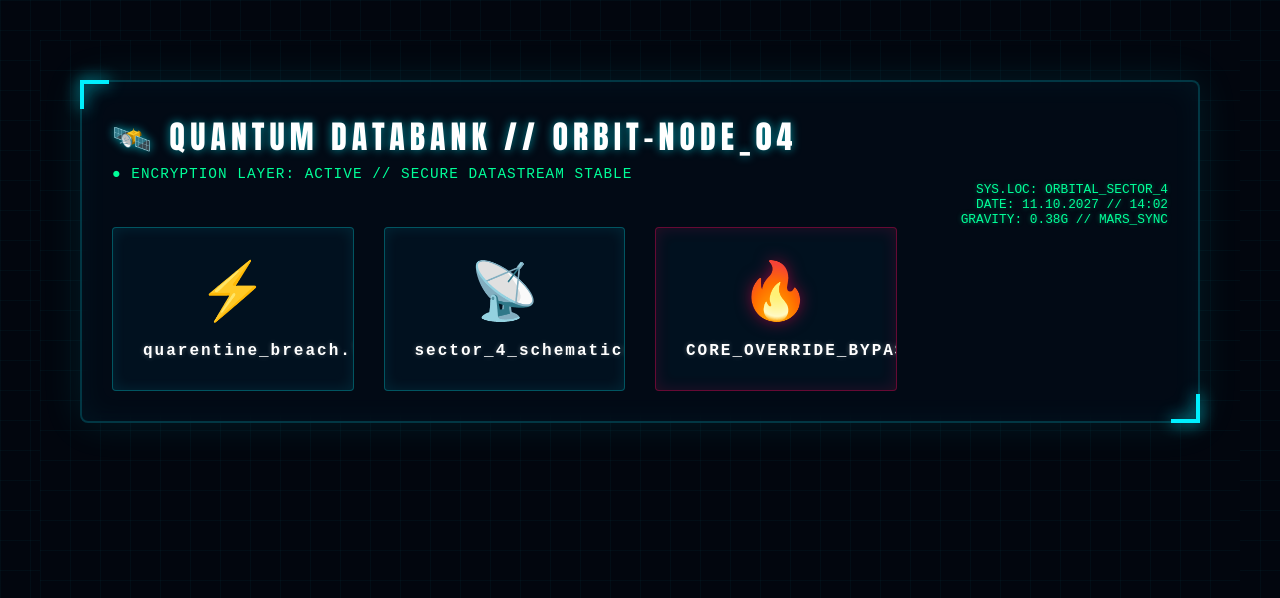
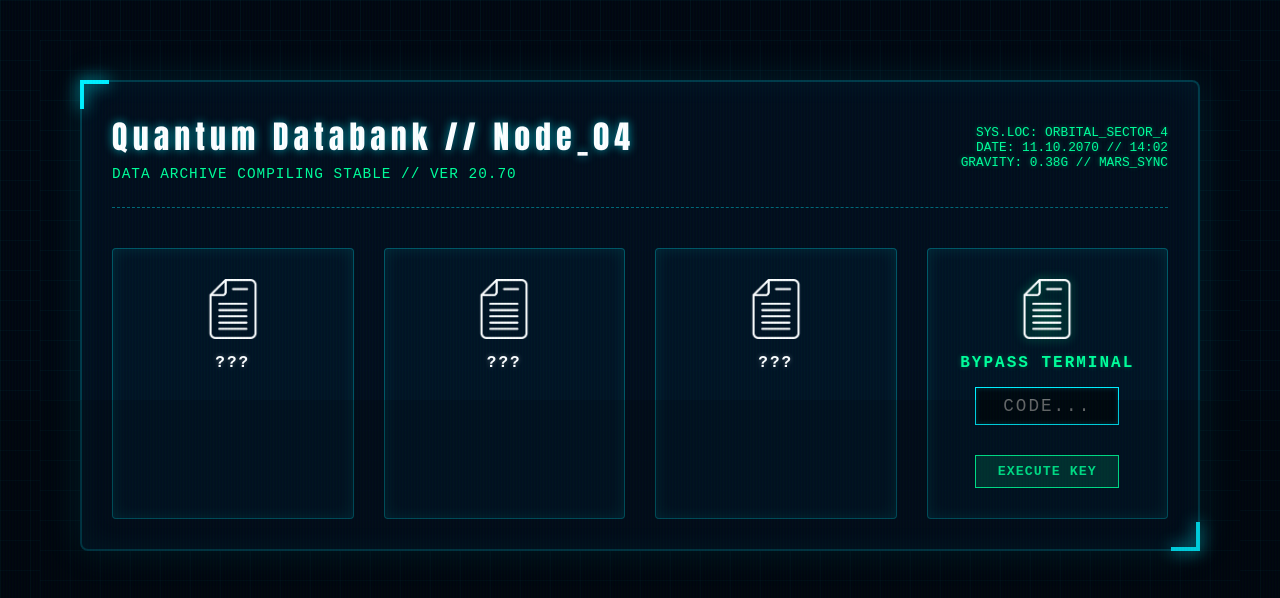
Before and after one commit to emilybtw/escape-room-interface, a website: page archive.html in a window 1280 px wide. Drawn offline with Linux system fonts and the light colour scheme.

Commit message:
Archive Terminal Update

```diff
--- a/archive.html
+++ b/archive.html
@@ -1,6 +1,5 @@
 <!DOCTYPE html>
-<html lang="en">
-<head>
+<html land="en">
     <meta charset="UTF-8">
     <meta name="viewport" content="width=device-width, initial-scale=1.0">
     <title>Deep Space Archive Terminal // 2070</title>
@@ -24,18 +23,16 @@
             display: block;
             position: fixed;
             top: 0; left: 0; bottom: 0; right: 0;
-            background: linear-gradient(rgba(18, 16, 16, 0) 50%, rgba(0, 0, 0, 0.15) 50%)
-                        linear-gradient(90deg, rgba(0, 240, 255, 0.03), rgba(0, 255, 20, 0.02), rgba(0, 0, 255, 0.04));
+            background: linear-gradient(rgba(18, 16, 16, 0) 50%, rgba(0, 0, 0, 0.15) 50%),
+                        linear-gradient(90deg, rgba(0, 240, 255, 0.03), rgba(0, 255, 150, 0.01), rgba(0, 0, 255, 0.04));
             z-index: 999;
-            background-size: 100% 3px, 4px 100%;
+            background-size: 100%, 3px, 4px, 100%;
             pointer-events: none;
-            animation: holoGlow 6s infinite linear;
         }
 
         .terminal-container {
             border: 2px solid rgba(0, 240, 255, 0.2);
-            background: rgba(4, 14, 28, 0.6);
-            backdrop-filter:  blur(10px);
+            background: rgba(4, 14, 28, 0.95);
             padding: 30px;
             box-shadow: 0 0 40px rgba(0, 240, 255, 0.1), inset 0 0 30px rgba(0, 240, 255, 0.05);
             border-radius: 8px;
@@ -54,7 +51,7 @@
 
         .terminal-header {
             border-bottom: 1px dashed rgba(0, 240, 255, 0.4);
-            padding-bottom: 20px;
+            padding-bottom: 25px;
             margin-bottom: 40px;
             display: flex;
             justify-content: space-between;
@@ -68,7 +65,6 @@
             font-family: 'Impact', sans-serif;
             letter-spacing: 5px;
             text-shadow: 0 0 10px rgba(0, 240, 255, 0.6);
-            text-transform: uppercase;
         }
 
         .system-specs {
@@ -84,43 +80,24 @@
             gap: 30px;
         }
 
-        .file-card {
-            background-color: rgba(0, 40, 60, 0.25);
-            border: 1px solid rgba(0, 240, 255, 0.3);
-            border-radius: 4px;
-            padding: 30px;
-            text-align: center;
-            cursor: relative;
-            overflow: hidden;
-            transition: all 0.3s cubic-bezier(0.19, 1, 0.22, 1);
-            box-shadow: inset 0 0 15px rgba(0, 240, 255, 0.1);
+        .file-grid .file-card, .file-grid .input-card {
+            background: rgba(0, 40, 60, 0.25) !important;
+            border: 1px solid rgba(0, 240, 255, 0.3) !important;
+            border-radius: 4px !important;
+            padding: 30px !important;
+            text-align: center !important;
+            position: relative !important;
+            box-shadow: inset 0 0 15px rgba(0, 250, 255, 0.1) !important;
         }
 
-        .file-card:hover {
-            border-color: #00f0ff;
-            background: rgba(0, 40, 60, 0.45);
-            box-shadow: 0 0 25pc rgba(0, 240, 255, 0.5), inset 0 0 20px rgba(0, 240, 255, 0.3);
-            transform: translateY(-5px) scale(1.02);
-        }
+        .file-grid .file-card { cursor: pointer; }
 
-        .file-card::before {
-            content: ''; position: absolute; top: 0; left: 0; width: 100%; height: 100%;
-            background: linear-gradient(transparent 50%, rgba(0, 240, 255, 0.1) 50%);
-            background-size: 100% 4px; opacity: 0; transition: opacity 0.3s;
-        }
-
-        .file-card:hover::before { opacity: 1; }
-
-        .file-icon {
-            font-size: 3.5rem;
-            margin-bottom: 15px;
+        .file-grid .file-icon, .file-grid .input-icon {
+            width: 60px;
+            height: 60px;
+            object-fit: contain;
+            margin: 0 auto 15px auto;
             display: block;
-            filter: drop-shadow(0 0 8px rgba (0, 240, 255, 0.6));
-            transition: transform 0.3s;
-        }
-
-        .file-card:hover .file-icon {
-            transform: rotate(5deg) scale(1.1);
         }
 
         .file-name {
@@ -128,19 +105,56 @@
             font-weight: bold;
             font-size: 1rem;
             letter-spacing: 2px;
-            text-shadow: 0 0 5px rgba(255, 255, 255, 0.3);
+            text-shadow: 0 0 5px rgba(255,255,255,0.3);
+            margin-bottom: 15px;
         }
 
-        .file-card.corrupted {
-            border-color: rgba(255, 0, 85, 0.4);
-            box-shadow: inset 0 0 15px rgba(255, 0, 84, 0.15);
+        .input-title {
+            color: #00ff99;
+            font-weight: bold;
+            font-size: 1rem;
+            letter-spacing: 1px;
+            text-shadow: 0 0 5px rgba(0,255,153,0.3);
+            margin-bottom: 15px;
         }
 
-        .file-card.corrupted .file-icon { filter: drop-shadow(0 0 8px rgba(255, 0, 85, 0.5)); }
+        .cyber-input {
+            background: rgba(0, 0, 0, 0.6);
+            border: 1px solid #00f0ff;
+            color: #ffffff;
+            font-family: monospace;
+            font-size: 1.1rem;
+            padding: 8px;
+            width: 80%;
+            text-align: center;
+            letter-spacing: 2px;
+            outline: none;
+            margin-bottom: 15px;
+            box-shadow: inset 0 0 5px rgba(0, 240, 255, 0.2);
+        }
 
-        .file-card.corrupted:hover .file-name {
-            color: #ff0055;
-            text-shadow: 0 0 10px rgba(255, 0, 85, 0.8);
+        .cyber-input:focus {
+            box-shadow: 0 0 12px rgba(0, 240, 255, 0.5);
+            border-color: #ffffff;
+        }
+
+        .cyber-btn {
+            background: rgba(0, 255, 153, 0.15);
+            color: #00ff99;
+            border: 1px solid #00ff99;
+            padding: 8px 20px;
+            font-family: monospace;
+            cursor: pointer;
+            font-weight: bold;
+            width: 88%;
+            letter-spacing: 1px;
+            transition: all 0.2s;
+        }
+
+        .cyber-btn:hover {
+            background: #00ff99;
+            color: #02060e;
+            box-shadow: 0 0 15px #00ff99;
         }
 
         .modal {
@@ -148,29 +162,22 @@
             position: fixed;
             top: 50%; left: 50%;
             transform: translate(-50%, -50%);
-            background: rgba(3, 12, 26, 0.95);
+            background: rgba(3, 12, 26, 0.98);
             border: 2px solid #00f0ff;
-            box-shadow: 0 0 50px rgba(0, 240, 255, 0.4), inset 0 0 30px rgba(0, 240, 255, 0.2);
+            box-shadow: 0 0 50pd rgba(0, 240, 255, 0.4), inset 0 0 30px rgba(0, 240, 255, 0.2);
             padding: 40px;
             border-radius: 6px;
             z-index: 10;
             width: 60%;
-            animation: modalSlide 0.3s cubic-bexier(0.19, 1, 0.22, 1);
         }
 
-        .modal h2 {
-            font-family: 'Impact', sans-serif;
-            letter-spacing: 3px;
-            margin-top: 0;
-            text-shadow: 0 0 10px #00f0ff;
-        }
+        .modal h2 { font-family: 'Impact', sans-serif; letter-spacing: 3px; margin-top: 0; text-shadow: 0 0 10px #00f0ff; }
 
         .modal-overlay {
             display: none;
             position: fixed;
             top: 0; left: 0; width: 100vw; height: 100vh;
-            background: rgba(1, 4, 10, 0.9);
-            backdrop-filter: blue(8px);
+            background: rgba(1, 4, 10, 0.95);
             z-index: 9;
         }
 
@@ -184,72 +191,79 @@
             font-weight: bold;
             letter-spacing: 2px;
             margin-top: 25px;
-            transition: all 0.2s;
             box-shadow: 0 0 10px rgba(0, 240, 255, 0.2);
         }
 
-        .close-btn:hover {
-            background: #00f0ff;
-            color: #02060e;
-            box-shadow: 0 0 20px #00f0ff;
+        .close-btn:hover { background: #00f0ff; color: #02060e; box-shadow: 0 0 20px #00f0ff; }
+
+        .file-grid .file-card {
+            transition: border-color 0.2s, box-shadow 0.2s !important;
         }
 
-        @keyframes holoGlow {
-            0%, 100% {opacity: 0.98; }
-            50% {opacity: 1; }
+        .file-grid .file-card:hover {
+            transform: none !important;
+            border-color: #00f0ff !important;
+            box-shadow: 0 0 25px rgba(0, 240, 255, 0.5), inset 0 0 20px rgba(0, 240, 255, 0.3) !important;
         }
 
-        @keyframes modalSlide {
-            from {transform: translate(-50%, -45%); opacity: 0; }
-            to { transform: translate(-50%, -50%); opacity: 1; }
+        .file-grid .file-icon {
+            transition: transform 0.2s cubic-bezier(0.19, 1, 0.22, 1) !important;
+        }
+
+        .file-grid .file-card:hover .file-icon {
+            transform: translateY(-6px) scale(1.05) !important;
         }
     </style>
 </head>
 
 <body>
     <div class="terminal-container">
-        <div class="termina;-header">
+        <div class="terminal-header">
             <div>
-                <h1>🛰️ Quantum Databank // Orbit-Node_04</h1>
+                <h1>Quantum Databank // Node_04</h1>
                 <p style="margin: 5px 0 0 0; color: #00ff99; font-size: 0.9rem; letter-spacing: 1px;">
-                    ● ENCRYPTION LAYER: ACTIVE // SECURE DATASTREAM STABLE
+                    DATA ARCHIVE COMPILING STABLE // VER 20.70
                 </p>
             </div>
             <div class="system-specs">
                 SYS.LOC: ORBITAL_SECTOR_4<br>
-                DATE: 11.10.2027 // 14:02<br>
+                DATE: 11.10.2070 // 14:02<br>
                 GRAVITY: 0.38G // MARS_SYNC
             </div>
         </div>
 
         <div class="file-grid">
-            <div class="file-card" onclick="openFile('//SECURE LOG: QUARENTINE_BREACH', 'WARNING: Bio-containment assets broke terminal isolation parameters at 0400 hours. Airborne quarentine vectors confirmed traveling into primary ventilation matrices. Fallback life support structural loops failed completely.')">
-                <span class="file-icon">⚡</span>
-                <div class="file-name">quarentine_breach.log</div>
+            <div class="file-card" onclick="openFile('// SECURE LOG: QUARANTINE_BREACH', 'WARNING: Bio-containment assets broke isolation parameters at 0400 hours. Quarantine vectors confirmed traveling into ventilation grids.')">
+                <img src="File-Icon.png" class="file-icon" alt="File Asset">
+                <div class="file-name">???</div>
             </div>
 
-            <div class="file-card" onclick="openFile('// STRUCTURAL GRID: SECTOR_4', 'MAINTENANCE ADVISORY: Main structural tunnels sitting beneath life support nodes retain a localized manual mechanical override bypass panel. Accessing this array avoids secondary main server detection protocols.')">
-                <span class="file-icon">📡</span>
-                <div class="file-name">sector_4_schematics.dat</div>
+            <div class="file-card" onclick="openFile('// GRID STRUCTURAL: DATA', 'MAINTENANCE ADVISORY: Main mechanical ventilation shafts are running secondary code parameters.')">
+                <img src="File-Icon.png" class="file-icon" alt="File Asset">
+                <div class="file-name">???</div>
             </div>
 
-            <div class="file-card corrupted" onclick="triggerSystemTrap()">
-                <span class="file-icon">🔥</span>
-                <div class="file-name">CORE_OVERRIDE_BYPASS.bin</div>
+            <div class="file-card" onclick="triggerSystemTrap()">
+                <img src="File-Icon.png" class="file-icon" alt="File Asset">
+                <div class="file-name">???</div>
+            </div>
+
+            <div class="input-card" style="display: flex; flex-direction: column; align-items: center; justify-content: center; gap: 15px;">
+                <img src="File-Icon.png" class="input-icon" alt="Console Asset" style="margin: 0; filter: drop-shadow(0 0 5px rgba(0,255,153,0.5));">
+                <div style="color: #00ff99; font-weight: bold; font-size: 1rem; letter-spacing: 2px; text-shadow: 0 0 5px rgba(0,255,153,0.3);">BYPASS TERMINAL</div>
+
+                <input type="text" id="overrideCode" class="cyber-input" placeholder="CODE..." maxlength="8" style="width: 80% !important; display: block !important; box-sizing: border-box;">
+
+                <button class="cyber-btn" id="submitCode" style="width: 80% !important; display: block !important;">EXECUTE KEY</button>
             </div>
         </div>
-    </div>
-
-    <div class="modal-overlay" id="overlay" onclick="closeModal()"></div>
-    <div class="modal" id="fileModal">
-        <h2 id="modalTitle"></h2>
-
+    </body>
 
 <script>
     const socket = new WebSocket('ws://127.0.0.1:8080');
 
     function openFile(title, text) {
-            document,getElementById('modalTitle').innerText = title;
+        document.getElementById('modalTitle').innerText = title;
         document.getElementById('modalBody').innerText = text;
         document.getElementById('fileModal').style.display = 'block';
         document.getElementById('overlay').style.display = 'block';
@@ -261,8 +275,34 @@
     }
 
     function triggerSystemTrap() {
-            if (socket.readyState === WebSocket.OPEN) {
+        socket.send('TRIGGER_PENALTY');
+        console.log("Trap fired over the network!");
+    }
+
+    function verifyOverrideCode() {
+        const enteredCode =
+        document.getElementById('overrideCode').value/trim().toUpperCase();
+
+        if (enteredCode === '1111') {
+            alert("MASTER OVERRIDE ACCESS GRATED: STAGE DEACTIVATED.");
+            socket.send('GAME_WON');
+        }
+
+        else if (enteredCode === 'RECOVERY') {
+            alert("SYSTEM RECOVERY: INJECTING 2-MINUTE REVENUE BUFFER.");
+            socket.send('ADD_TIME');
+        }
+
+        else if (enteredCode === 'SHIELD') {
+            alert("DATA DEFENSES LINKED: BLOCKED SYSTEM ATTACKS.")
+        }
+
+        else {
+            alert("ACCESS DENIED: INVALID DECRYPTION DECOMPRESSION CODE.");
             socket.send('TRIGGER_PENALTY');
         }
+
+        document.getElementById('overrideCode').value = '';
     }
 </script>
+</html>
```
Also changed, not shown: File-Icon.png (added). Lines whose indentation alone changed are shown as unchanged.
